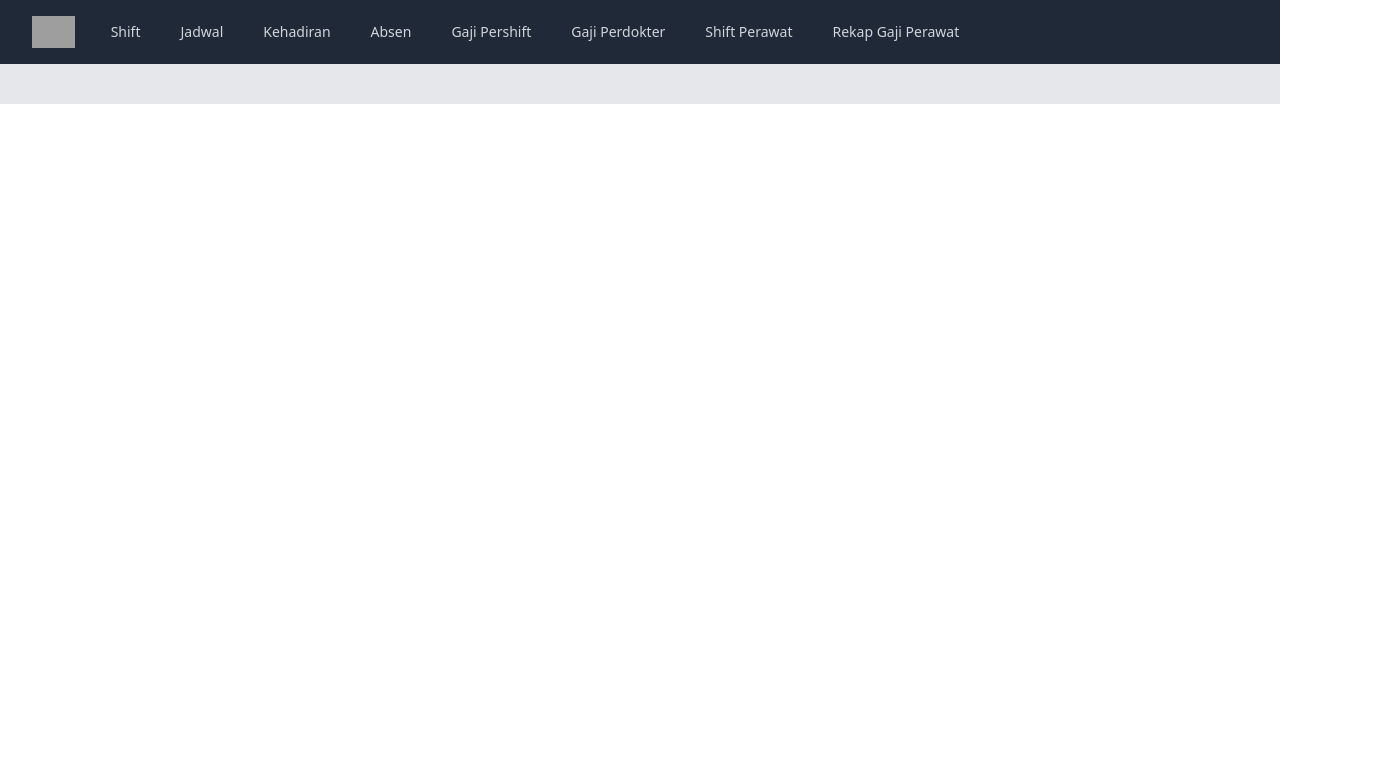
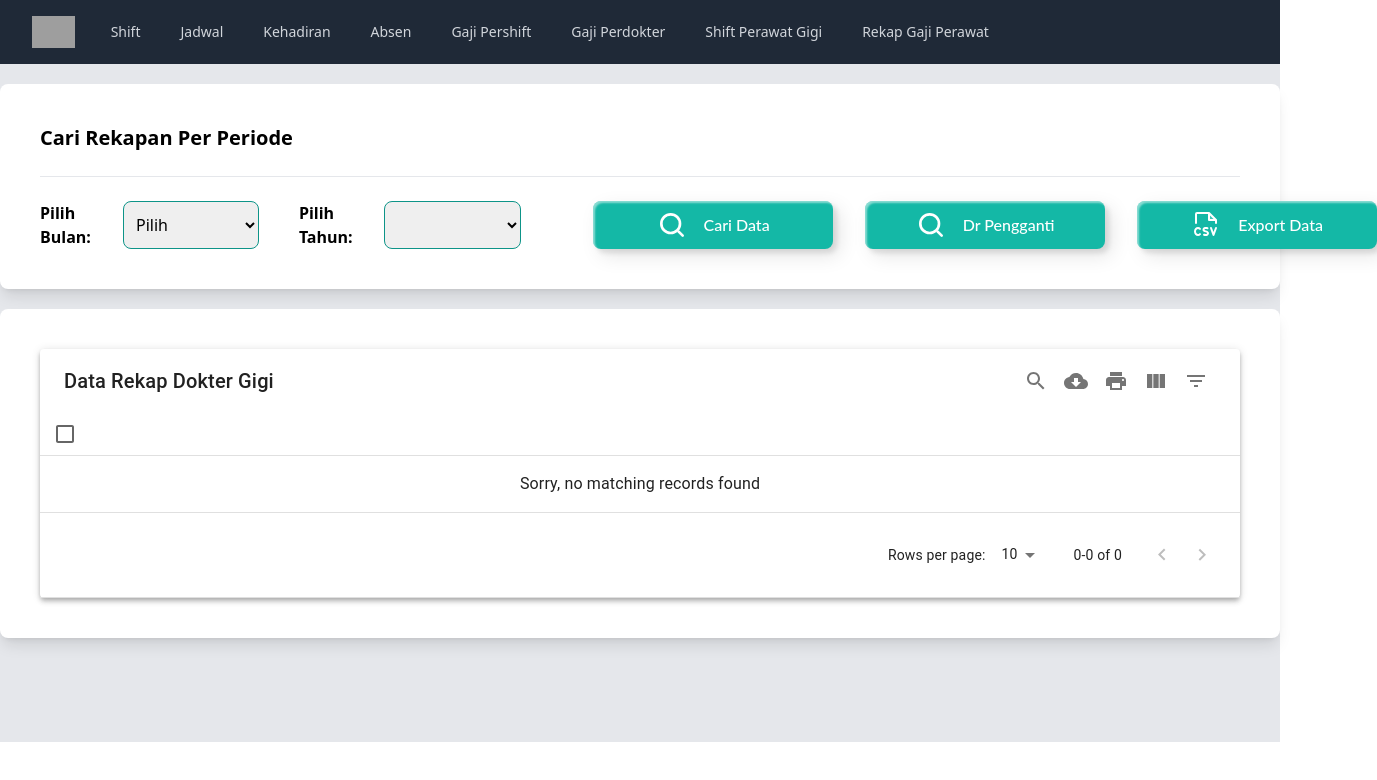
Before and after one commit to KosasihProgramming/react-presensi, a React (Create React App) app: page /rekap-periode-perawat-gigi in a window 1280 px wide. Shown: the top 780 px of the page, 1377 px wide, since content can reach past the window. Built offline with nearby package versions, Linux system fonts and the light colour scheme; grey boxes are pictures that could not be loaded.

Commit message:
feat: lanjut rekap gaji perawat gigi

```diff
--- a/src/App.js
+++ b/src/App.js
@@ -13,6 +13,7 @@ import RekapGajiDokter from "./pages/RekapGajiDokter";
 import ModalInfo from "./components/ModalInfo";
 import NavBootstrap from "./components/NavBootstrap";
 import RekapGajiShiftPerawat from "./pages/RekapGajiShiftPerawat";
+import RekapGajiPeriodePerawat from "./pages/RekapGajiPeriodePerawat";
 
 function App() {
   return (
@@ -34,8 +35,12 @@ function App() {
           <Route path="/rekap-gaji" Component={RekapGajiPerShift} />
           <Route path="/rekap-gaji-dokter" Component={RekapGajiDokter} />
           <Route
-            path="/rekap-shift-perawat"
+            path="/rekap-shift-perawat-gigi"
             Component={RekapGajiShiftPerawat}
+          />
+          <Route
+            path="/rekap-periode-perawat-gigi"
+            Component={RekapGajiPeriodePerawat}
           />
         </Routes>
       </Router>
--- a/src/components/Navigation.js
+++ b/src/components/Navigation.js
@@ -13,13 +13,13 @@ const navList = [
   { name: "Gaji Pershift", href: "/rekap-gaji", current: false },
   { name: "Gaji Perdokter", href: "/rekap-gaji-dokter", current: false },
   {
-    name: "Shift Perawat",
-    href: "/rekap-shift-perawat",
+    name: "Shift Perawat Gigi",
+    href: "/rekap-shift-perawat-gigi",
     current: false,
   },
   {
     name: "Rekap Gaji Perawat",
-    href: "/rekap-gaji-perawat",
+    href: "/rekap-periode-perawat-gigi",
     current: false,
   },
 ];
--- /dev/null
+++ b/src/pages/RekapGajiPeriodePerawat.js
@@ -0,0 +1,198 @@
+import axios from "axios";
+import { Component } from "react";
+import { urlAPI } from "../config/Global";
+import { differenceInDays, eachDayOfInterval, formatDate } from "date-fns";
+import MUIDataTable from "mui-datatables";
+import Swal from "sweetalert2";
+import { Row, Col, Form, Card, Button } from "react-bootstrap";
+import "../style/jadwal.css";
+import LoadingAnimation from "../components/Loading";
+import { FaArrowRight } from "react-icons/fa6";
+import ReactDOMServer from "react-dom/server";
+import ModalInfo from "../components/ModalInfo";
+import { HiOutlineSelector } from "react-icons/hi";
+
+class RekapGajiPeriodePerawat extends Component {
+  constructor(props) {
+    super(props);
+    this.state = {
+      selectedYear: new Date().getFullYear(),
+      selectedMonth: "",
+    };
+  }
+
+  handleYearChange = (e) => {
+    this.setState({ selectedYear: parseInt(e.target.value) });
+  };
+
+  handleMonthChange = (select) => {
+    this.setState({ selectedMonth: select.value, bulan: select.label });
+  };
+
+  render() {
+    return (
+      <>
+        <div className="container mx-auto mb-16">
+          <div className="rounded-lg bg-white shadow-lg my-5">
+            <div className="flex flex-col p-10">
+              <h4 className="text-black font-bold text-xl">
+                Cari Rekapan Per Periode
+              </h4>
+              <br />
+              <hr />
+              <br />
+              <div className="flex">
+                <form action="" className=" w-full">
+                  <div className="flex flex-row items-center gap-10">
+                    <Form.Group className="form-field">
+                      <Form.Label className="label-text">
+                        Pilih Bulan:
+                      </Form.Label>
+
+                      <select
+                        className="bulan-field"
+                        id="monthDropdown"
+                        // onChange={(e) =>
+                        //   this.handleMonthChange(
+                        //     months.find(
+                        //       (month) => month.value === e.target.value
+                        //     )
+                        //   )
+                        // }
+                        value={this.state.selectedMonth}>
+                        <option value="">Pilih</option>
+                        {/* {months.map((month) => (
+                          <option key={month.value} value={month.value}>
+                            {month.label}
+                          </option>
+                        ))} */}
+                      </select>
+                    </Form.Group>
+
+                    <Form.Group className="form-field">
+                      <Form.Label className="label-text">
+                        Pilih Tahun:
+                      </Form.Label>
+
+                      <select
+                        className="bulan-field"
+                        id="yearDropdown"
+                        // onChange={this.handleYearChange}
+                        // value={this.state.selectedYear}
+                      >
+                        {/* {years.map((year) => (
+                          <option key={year} value={year}>
+                            {year}
+                          </option>
+                        ))} */}
+                      </select>
+                    </Form.Group>
+                    <div
+                      className="flex flex-row"
+                      style={{ gap: "1rem", marginTop: "0" }}>
+                      <div
+                        className="btn-group"
+                        style={{
+                          marginTop: "0",
+                          paddingTop: "0",
+                          alignItems: "center",
+                        }}>
+                        <button
+                          type="submit"
+                          className="btn-input custom-btn btn-15"
+                          onClick={this.handleSearch}
+                          style={{
+                            display: "flex",
+                            justifyContent: "center",
+                            alignItems: "center",
+                            gap: "1rem",
+                          }}>
+                          <div className="icon">
+                            <svg
+                              xmlns="http://www.w3.org/2000/svg"
+                              width="2rem"
+                              height="2rem"
+                              viewBox="0 0 24 24">
+                              <g fill="none" stroke="white" stroke-width="2">
+                                <circle cx="11" cy="11" r="7" />
+                                <path stroke-linecap="round" d="m20 20l-3-3" />
+                              </g>
+                            </svg>
+                          </div>
+                          Cari Data
+                        </button>
+
+                        <button
+                          type="submit"
+                          className="btn-input custom-btn btn-15"
+                          // onClick={this.handleFilterPengganti}
+                          style={{
+                            display: "flex",
+                            justifyContent: "center",
+                            alignItems: "center",
+                            gap: "1rem",
+                          }}>
+                          <div className="icon">
+                            <svg
+                              xmlns="http://www.w3.org/2000/svg"
+                              width="2rem"
+                              height="2rem"
+                              viewBox="0 0 24 24">
+                              <g fill="none" stroke="white" stroke-width="2">
+                                <circle cx="11" cy="11" r="7" />
+                                <path stroke-linecap="round" d="m20 20l-3-3" />
+                              </g>
+                            </svg>
+                          </div>
+                          Dr Pengganti
+                        </button>
+
+                        <button
+                          type="submit"
+                          className="btn-input custom-btn btn-15"
+                          // onClick={this.handleExport}
+                          style={{
+                            display: "flex",
+                            justifyContent: "center",
+                            alignItems: "center",
+                            gap: "1rem",
+                          }}>
+                          <div className="icon">
+                            <svg
+                              xmlns="http://www.w3.org/2000/svg"
+                              width="2rem"
+                              height="2rem"
+                              viewBox="0 0 256 256">
+                              <g fill="white">
+                                <path d="M208 88h-56V32Z" opacity="0.2" />
+                                <path d="M48 180c0 11 7.18 20 16 20a14.24 14.24 0 0 0 10.22-4.66a8 8 0 0 1 11.56 11.06A30.06 30.06 0 0 1 64 216c-17.65 0-32-16.15-32-36s14.35-36 32-36a30.06 30.06 0 0 1 21.78 9.6a8 8 0 0 1-11.56 11.06A14.24 14.24 0 0 0 64 160c-8.82 0-16 9-16 20m79.6-8.69c-4-1.16-8.14-2.35-10.45-3.84c-1.25-.81-1.23-1-1.12-1.9a4.57 4.57 0 0 1 2-3.67c4.6-3.12 15.34-1.73 19.83-.56a8 8 0 0 0 4.14-15.48c-2.12-.55-21-5.22-32.84 2.76a20.58 20.58 0 0 0-9 14.95c-2 15.88 13.65 20.41 23 23.11c12.06 3.49 13.12 4.92 12.78 7.59c-.31 2.41-1.26 3.34-2.14 3.93c-4.6 3.06-15.17 1.56-19.55.36a8 8 0 0 0-4.31 15.44a61.34 61.34 0 0 0 15.19 2c5.82 0 12.3-1 17.49-4.46a20.82 20.82 0 0 0 9.19-15.23c2.19-17.31-14.32-22.14-24.21-25m83.09-26.84a8 8 0 0 0-10.23 4.84L188 184.21l-12.47-34.9a8 8 0 0 0-15.07 5.38l20 56a8 8 0 0 0 15.07 0l20-56a8 8 0 0 0-4.84-10.22M216 88v24a8 8 0 0 1-16 0V96h-48a8 8 0 0 1-8-8V40H56v72a8 8 0 0 1-16 0V40a16 16 0 0 1 16-16h96a8 8 0 0 1 5.66 2.34l56 56A8 8 0 0 1 216 88m-27.31-8L160 51.31V80Z" />
+                              </g>
+                            </svg>
+                          </div>
+                          Export Data
+                        </button>
+                      </div>
+                    </div>
+                  </div>
+                </form>
+              </div>
+            </div>
+          </div>
+
+          <div className="rounded-lg bg-white shadow-lg">
+            <div className="flex flex-col p-10">
+              <MUIDataTable
+                title={"Data Rekap Dokter Gigi"}
+                // data={listDokterGigi}
+                // columns={columnsDokterGigi}
+                // options={options}
+              />
+            </div>
+          </div>
+        </div>
+      </>
+    );
+  }
+}
+
+export default RekapGajiPeriodePerawat;
```
